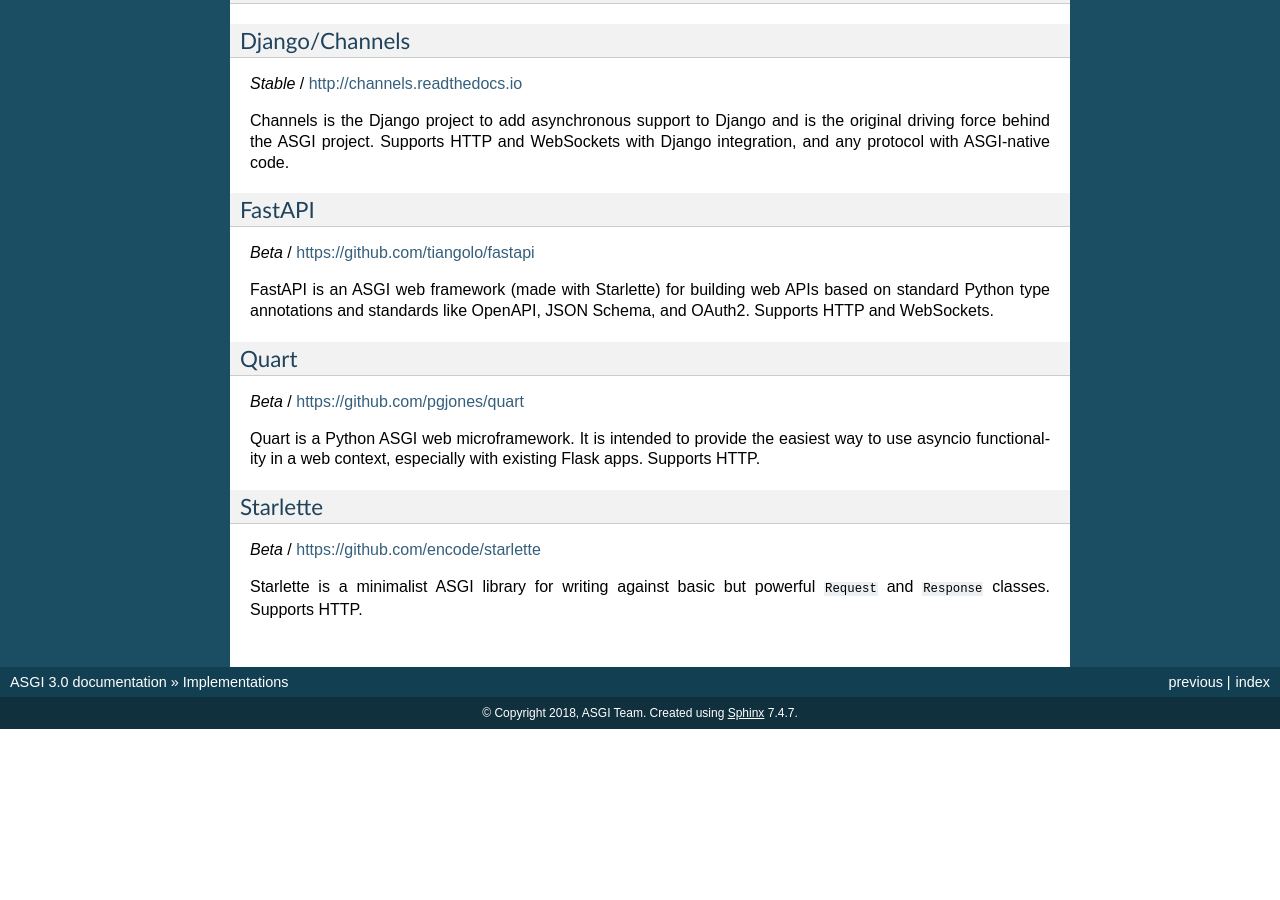
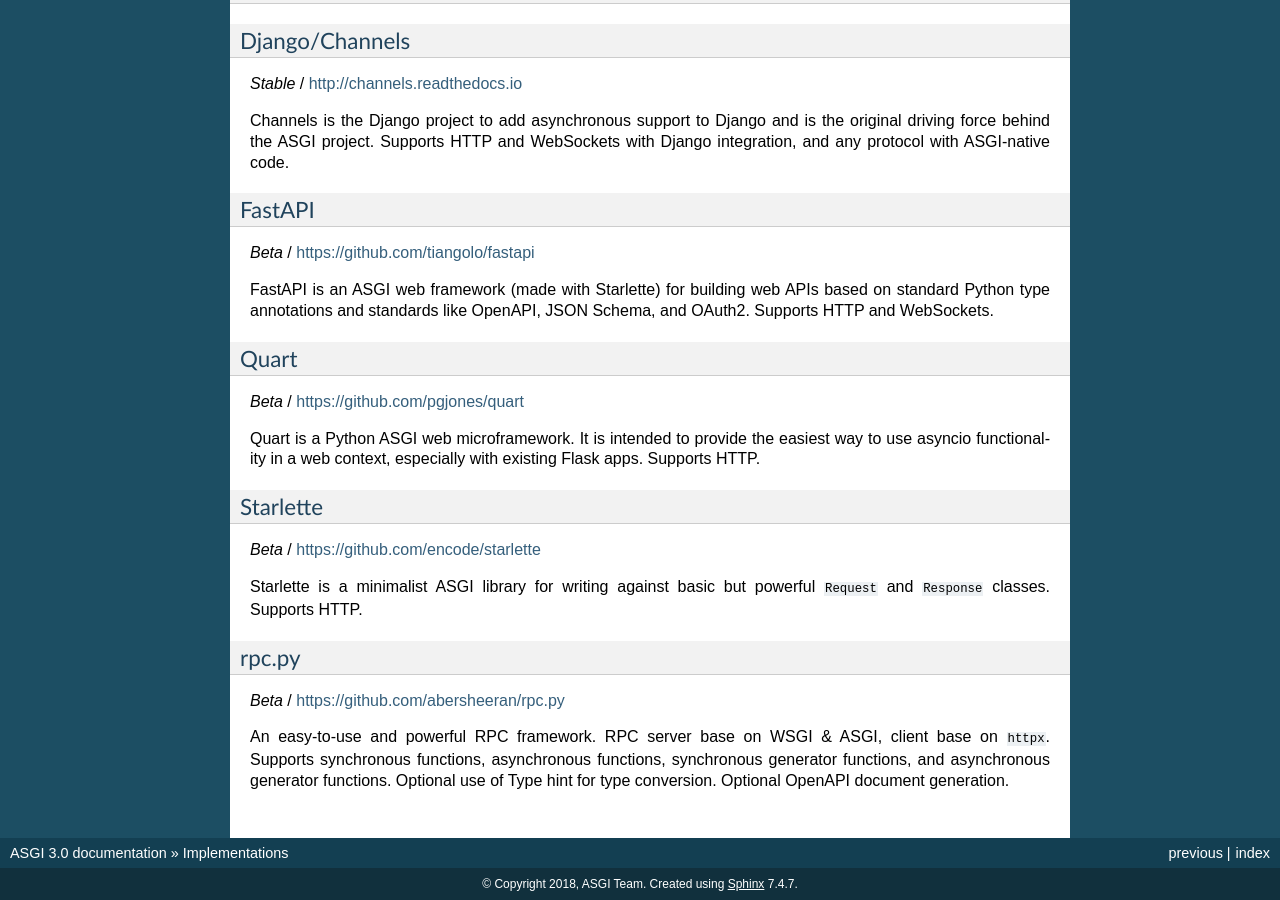
Before and after one commit to goldentroll/asgiref, a Sphinx documentation site: the page built from docs/implementations.rst, in a window 1280 px wide and 900 px high, scrolled down 647 px. Built offline with Sphinx 7.4.7, drawn with Linux system fonts in a browser that asks for light colours; before the commit the page ends 1376 px from its top, so only the background shows below that.

Commit message:
Added rpc.py to Implementations (#198)

```diff
--- a/docs/implementations.rst
+++ b/docs/implementations.rst
@@ -75,3 +75,14 @@ Starlette
 
 Starlette is a minimalist ASGI library for writing against basic but powerful
 ``Request`` and ``Response`` classes. Supports HTTP.
+
+
+rpc.py
+------
+
+*Beta* / https://github.com/abersheeran/rpc.py
+
+An easy-to-use and powerful RPC framework. RPC server base on WSGI & ASGI, client base
+on ``httpx``. Supports synchronous functions, asynchronous functions, synchronous
+generator functions, and asynchronous generator functions. Optional use of Type hint
+for type conversion. Optional OpenAPI document generation.
```
